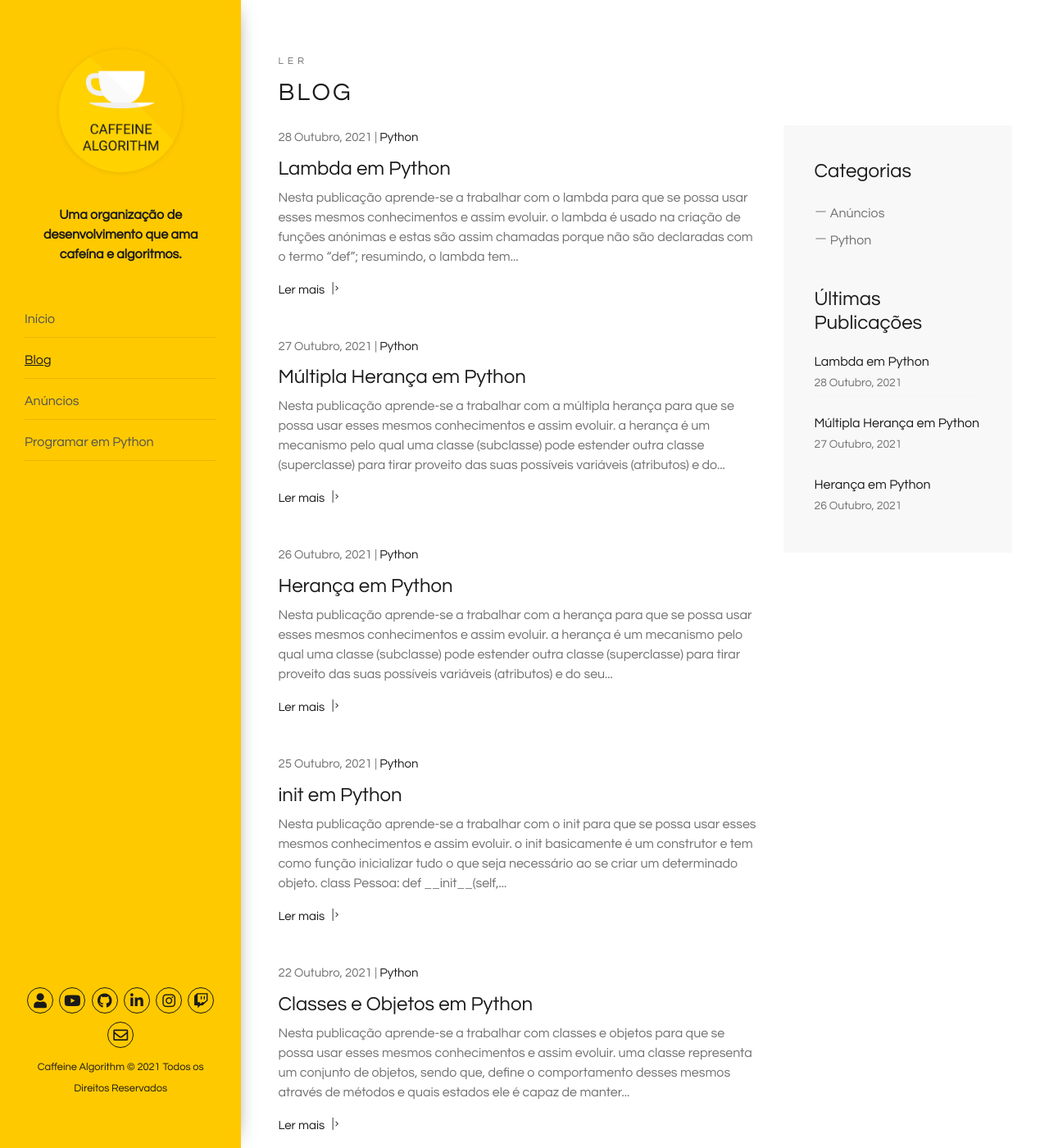
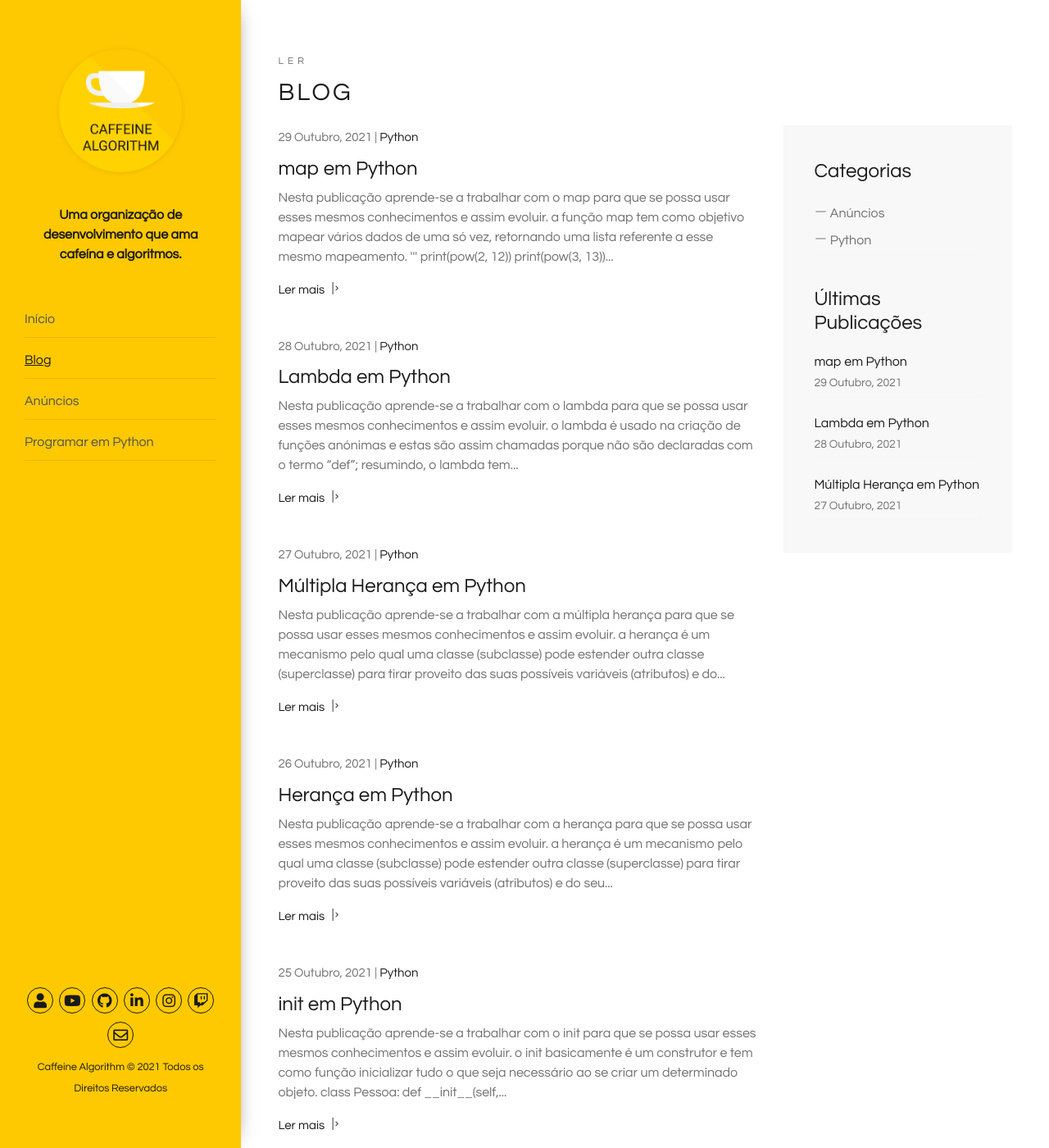
Before and after one commit to caffeinealgorithm/caffeinealgorithm.github.io, a Jekyll site: the page built from blog/index.html, in a window 1280 px wide and 1400 px high. Shown: the whole window at 82% size. Built offline with Jekyll 4.4.1, drawn with Linux system fonts in a browser that asks for light colours; the list of posts is cut into pages by our own code; some of the changed text lies outside the part shown.

Commit message:
Add 34º episode of the Python programming series

````diff
--- /dev/null
+++ b/_posts/2021-10-29-map-em-python.md
@@ -0,0 +1,30 @@
+---
+layout: post
+excerpt: Blog
+title: 'map em Python'
+description: 'Descobre como se trabalha com o map na linguagem de programação Python. Obtém respostas às tuas dúvidas com a teoria e os exemplos apresentados.'
+keywords: 'python, map, publicação'
+date: 2021-10-29
+categories: [Python]
+---
+
+Nesta publicação aprende-se a trabalhar com o map para que se possa usar esses mesmos conhecimentos e assim evoluir.
+
+- a função map tem como objetivo mapear vários dados de uma só vez, retornando uma lista referente a esse mesmo mapeamento.
+
+```python
+'''
+  print(pow(2, 12))
+  print(pow(3, 13))
+  print(pow(4, 14))
+'''
+
+x = [2, 3, 4]
+y = [12, 13, 14]
+
+print(list(map(pow, x, y))) # [4096, 1594323, 268435456]
+```
+
+Não te esqueças de [assistir ao vídeo](https://youtu.be/hCaynUtCvEw){:target="\_blank"} e podes sempre ler esta publicação [em inglês](https://nelsonsilvadev.com/blog/20211029/map-in-python/){:target="\_blank"}.
+
+### _Happy coding!_
--- a/index.html
+++ b/index.html
@@ -80,7 +80,7 @@ keywords: organização, desenvolvimento, cafeína, algoritmos, publicações, v
       </div>
 
       <div class="row">
-        {% for video in site.python %} {% if video.id == "/python/33" %}
+        {% for video in site.python %} {% if video.id == "/python/34" %}
         <div
           class="col-xs-12 col-sm-3 col-sm-6 col-lg-6 col-xl-3 animate-box"
           data-animate-effect="fadeInLeft"
````
Also changed, not shown: _python/34.md (added, +5 -0 lines), assets/img/playlists/python/34.png (added).
